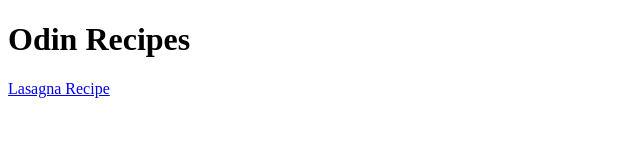
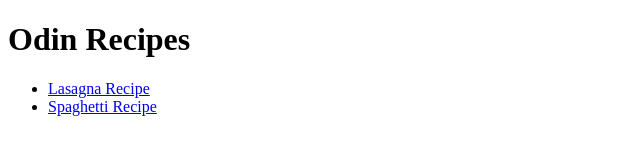
Before and after one commit to EJ-code764/odin-recipes, a plain HTML site: page index.html in a window 1280 px wide. Shown: the whole page, without its empty margins (0-640 px from the left). Drawn offline with Linux system fonts and the light colour scheme.

Commit message:
Modify to make unordered list and added link to new recipe

```diff
--- a/index.html
+++ b/index.html
@@ -7,6 +7,10 @@
 </head>
 <body>
     <h1>Odin Recipes</h1>
-    <a href="recipes/lasagna.html" target="_blank" rel="noopener noreferrer">Lasagna Recipe</a>
+    <ul>
+        <li> <a href="recipes/lasagna.html" target="_blank" rel="noopener noreferrer">Lasagna Recipe</a></li>
+        <li><a href="recipes/spaghetti.html" target="_blank" rel="noopener noreferrer">Spaghetti Recipe</a></li>
+    </ul>
+
 </body>
 </html>
```
